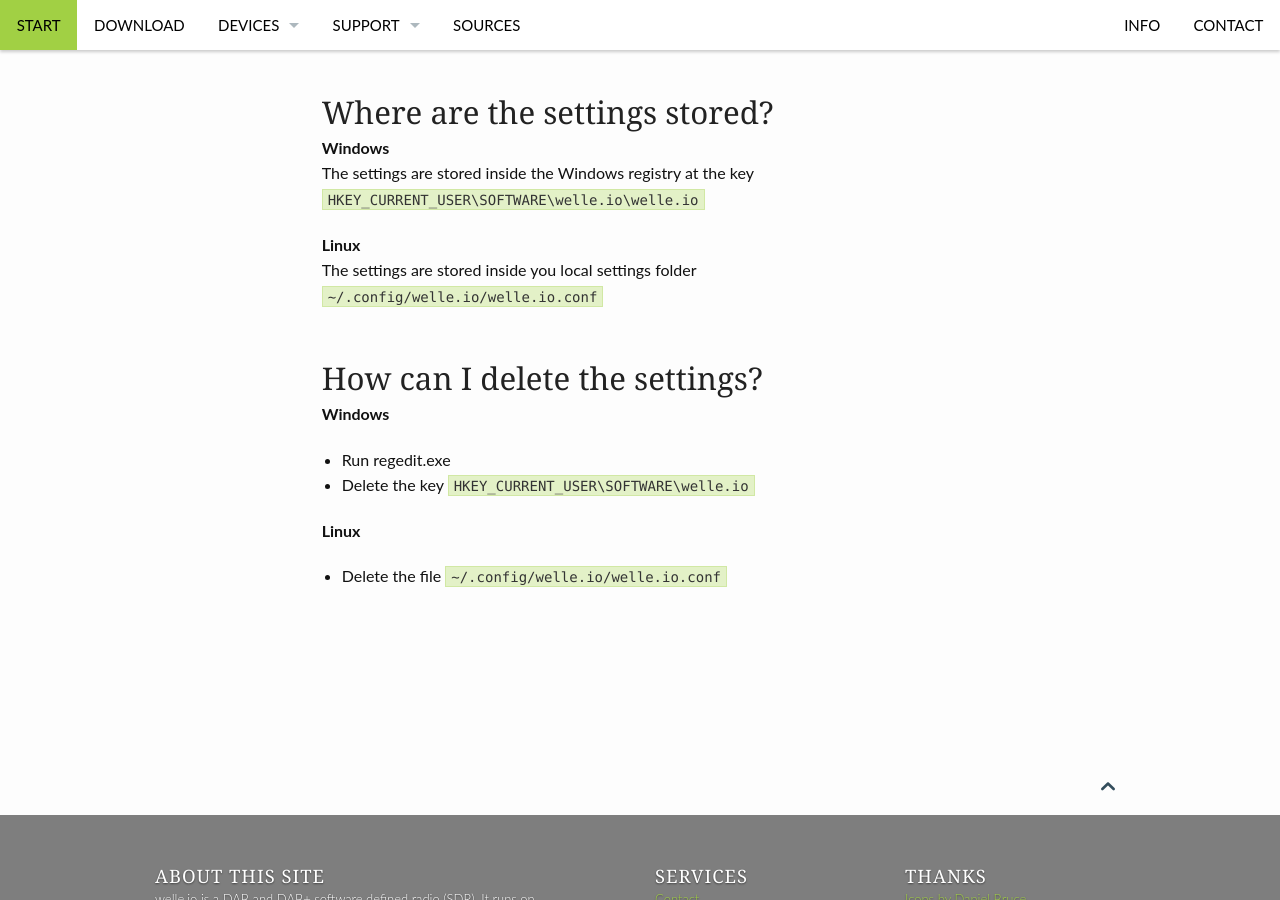
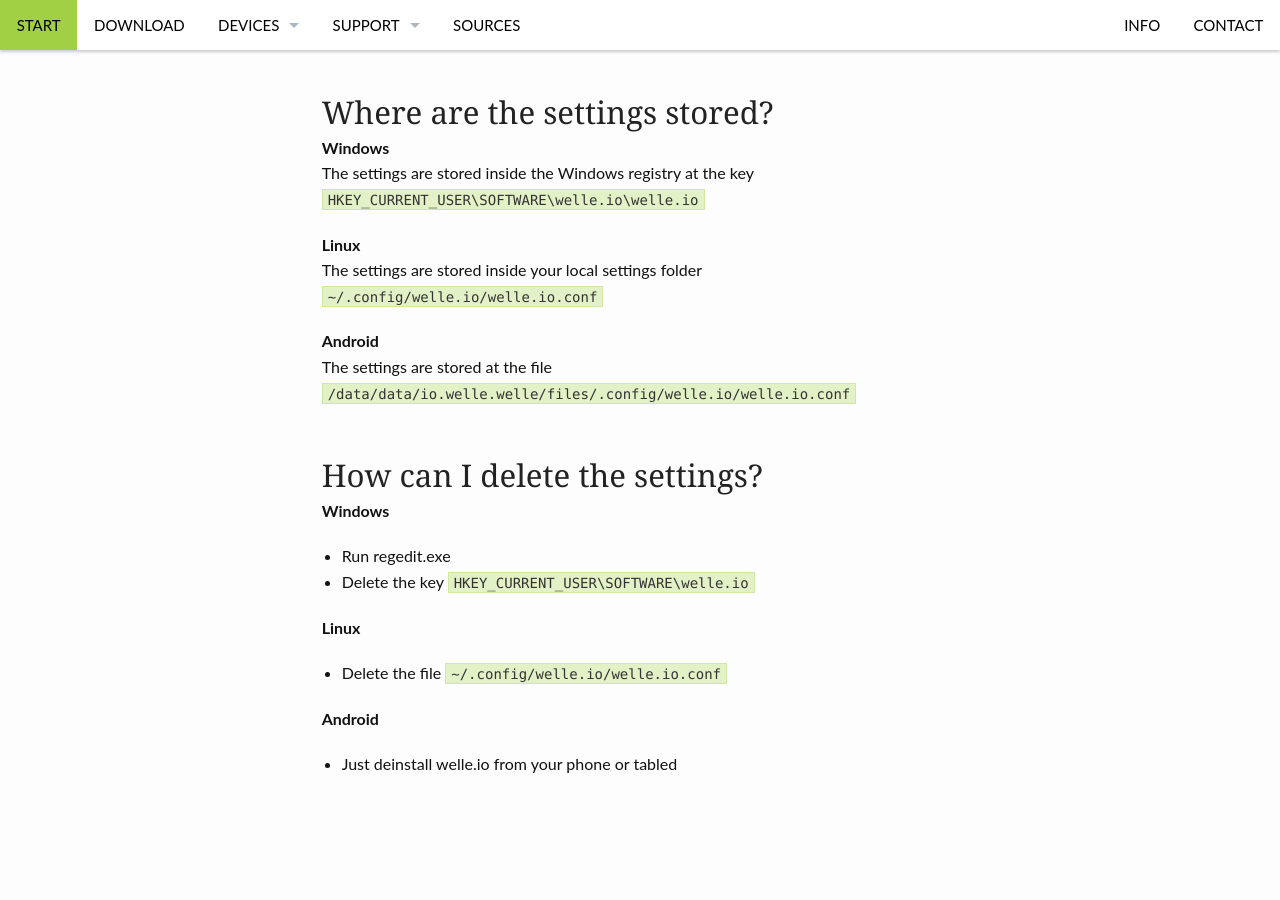
Before and after one commit to AlbrechtL/albrechtl.github.io, a Jekyll site: the page built from pages/faq.md, in a window 1280 px wide and 900 px high, scrolled down 1379 px. Built offline with Jekyll 4.4.1, drawn with Linux system fonts in a browser that asks for light colours.

Commit message:
Update faq.md

```diff
--- a/pages/faq.md
+++ b/pages/faq.md
@@ -33,7 +33,10 @@
 The settings are stored inside the Windows registry at the key `HKEY_CURRENT_USER\SOFTWARE\welle.io\welle.io`
 
 **Linux**
-The settings are stored inside you local settings folder `~/.config/welle.io/welle.io.conf`
+The settings are stored inside your local settings folder `~/.config/welle.io/welle.io.conf`
+
+**Android**
+The settings are stored at the file `/data/data/io.welle.welle/files/.config/welle.io/welle.io.conf`
 
 ## How can I delete the settings?
 **Windows**
@@ -42,3 +45,6 @@
 
 **Linux**
 * Delete the file `~/.config/welle.io/welle.io.conf`
+
+**Android**
+* Just deinstall welle.io from your phone or tabled
```
